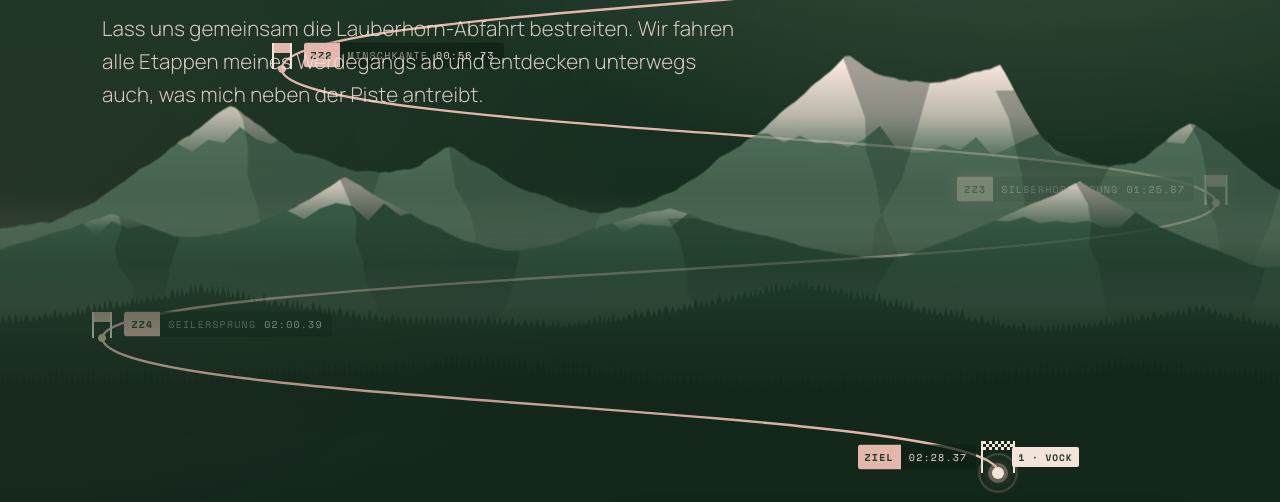
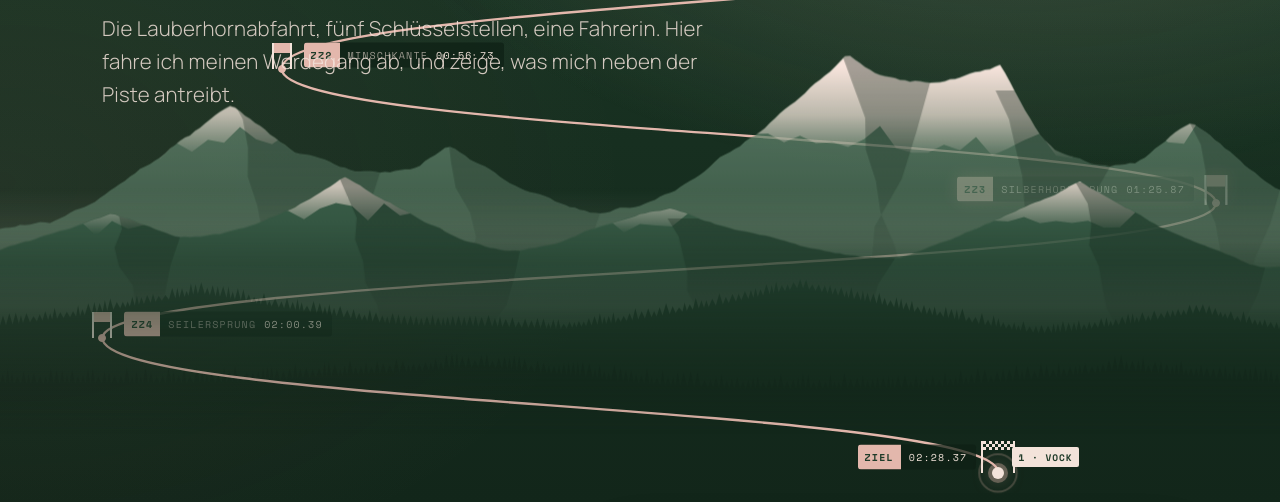
Before and after one commit to larissavock/Portfolio, a plain HTML site: page ueber-mich.html in a window 1280 px wide. Shown: the part 298-800 px from the top of the page. Drawn offline with nearby package versions, Linux system fonts and the light colour scheme.

Commit message:
Über mich: neuer Einleitungstext
Co-Authored-By: Claude Opus 5.5 <noreply@anthropic.com>
Claude-Session: https://claude.ai/code/session_01YSP2kCn56hYg3mGqaMC5ZH

```diff
--- a/ueber-mich.html
+++ b/ueber-mich.html
@@ -97,8 +97,7 @@
     <div class="welcome-copy" data-speed="0.35" data-fade>
       <div class="welcome-kicker mono"><span class="kicker-live"><i></i>LIVE</span>LAUBERHORN · WENGEN · 4,5 KM</div>
       <h2 data-split>Bereit für die Abfahrt?</h2>
-      <p class="desc">Lass uns gemeinsam die Lauberhorn-Abfahrt bestreiten. Wir fahren alle Etappen meines
-      Werdegangs ab und entdecken unterwegs auch, was mich neben der Piste antreibt.</p>
+      <p class="desc">Die Lauberhornabfahrt, fünf Schlüsselstellen, eine Fahrerin. Hier fahre ich meinen Werdegang ab, und zeige, was mich neben der Piste antreibt.</p>
     </div>
   </section>
 
```
